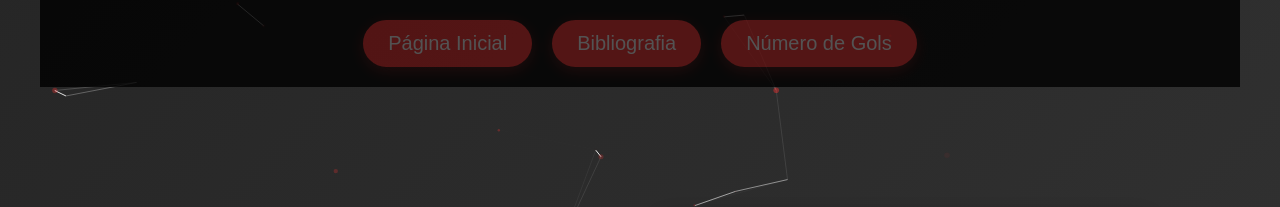
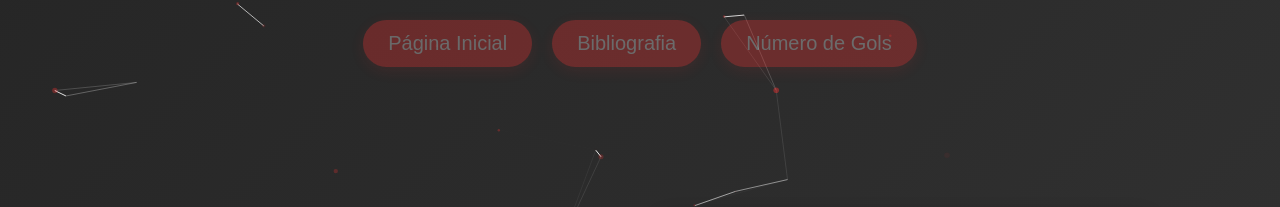
Before and after one commit to GuiiPiloto/Futebol-24hrs, a plain HTML site: page index.html in a window 1280 px wide. Shown: the top 207 px of the page. Drawn offline with nearby package versions, Linux system fonts and the light colour scheme.

Commit message:
Update style.css

```diff
--- a/style.css
+++ b/style.css
@@ -54,7 +54,7 @@ body {
     position: fixed;
     top: 0;
     z-index: 1000;
-    background: rgba(0, 0, 0, 0.8);
+    background: none;
     margin-bottom: 20px;
 }
 
```
